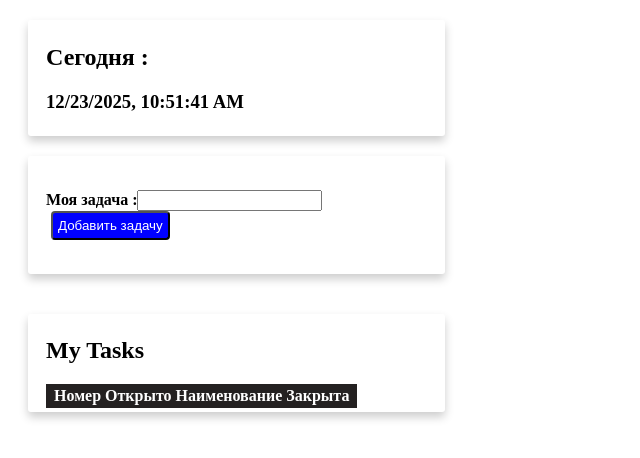
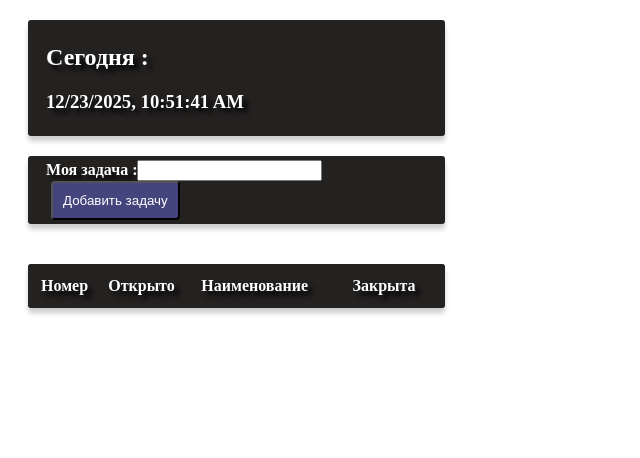
Before and after one commit to Satrey/todos, a Vue app: page / in a window 1280 px wide. Shown: the top 458 px of the page, without its empty margins (0-640 px from the left). Built offline with nearby package versions, Linux system fonts and the light colour scheme.

Commit message:
Add styles

```diff
--- a/src/App.vue
+++ b/src/App.vue
@@ -4,14 +4,12 @@
     <task-input class="col-6" @add-task="addNewTask"/>
     <div class='col-12'>
       <div class='cardBox col-6'>
-        <div class='container'>
-          <h2>My Tasks</h2>
-
         <table class="tasksTable">
           <thead>
             <th>Номер</th>
             <th>Открыто</th>
             <th>Наименование</th>
+            <th></th>
             <th>Закрыта</th>
           </thead>
           <tbody>
@@ -26,6 +24,8 @@
                   :checked='!!taskItem.finishedAt'
                   @input='changeStatus(index)'
                   />
+                </td>
+                <td>
                   <span v-if='taskItem.finishedAt'>
                     {{ formateDate(taskItem.finishedAt) }}
                   </span>
@@ -33,26 +33,6 @@
               </tr>
           </tbody>
         </table>
-          <!-- <ol class='taskList'>
-            <li
-            v-for='(taskItem, index) in displayList'
-            :key='`${index}_${Math.random()}`'
-            >
-              <hr>
-              {{ formateDate(taskItem.createdAt) }}
-              {{ taskItem.task }}
-              <input type='checkbox'
-              :checked='!!taskItem.finishedAt'
-              @input='changeStatus(index)'
-              />
-              <span v-if='taskItem.finishedAt'>
-                Выполнено :
-                {{ formateDate(taskItem.finishedAt) }}
-              </span>
-              <hr>
-            </li>
-          </ol> -->
-        </div>
       </div>
     </div>
   </div>
--- a/src/assets/css/style.css
+++ b/src/assets/css/style.css
@@ -1,9 +1,12 @@
 .cardBox {
-    box-shadow: 0 5px 10px 0 rgba(0, 0, 0, 0.2);
+    box-shadow: 0px 5px 5px 0px rgba(0, 0, 0, 0.2);
     transition: 0.3s linear;
     max-width: 33%;
     border-radius: 3px;
     margin: 20px;
+    background-color: rgb(36, 33, 33);
+    color: white;
+    text-shadow: 5px 5px 5px black;
 }
 
 .tasker {
@@ -13,22 +16,25 @@
 
 .addButton {
     color: white;
-    background-color: blue;
+    background-color: rgb(69, 69, 126);
     border-radius: 4px;
-    padding: 5px;
+    padding: 10px;
     margin-left: 5px;
 }
 
 .tasksTable {
     text-align: left;
-    padding-left: 5px;
+    padding: 10px;
     padding-right: 5px;
     color: white;
     background-color: rgb(36, 33, 33);
+    border-radius:  4px;
+    width: 100%;
 }
 
 .cardBox:hover {
-    box-shadow: 0 10px 20px 0 rgba(0, 0, 0, 0.2);
+    box-shadow: 0px 10px 20px 0px rgba(0, 0, 0, 0.2);
+    text-shadow: 5px 5px 5px black;
 }
 
 .cardBox>.container {
--- a/src/components/TaskInput.vue
+++ b/src/components/TaskInput.vue
@@ -1,5 +1,5 @@
 <template>
-    <div class="cardBox tasker col-6">
+    <div class="cardBox col-6">
         <div class="container">
             <strong>Моя задача :</strong>
             <input type="text" v-model="task" class="taskInput">
```
Lines whose indentation alone changed are shown as unchanged.
